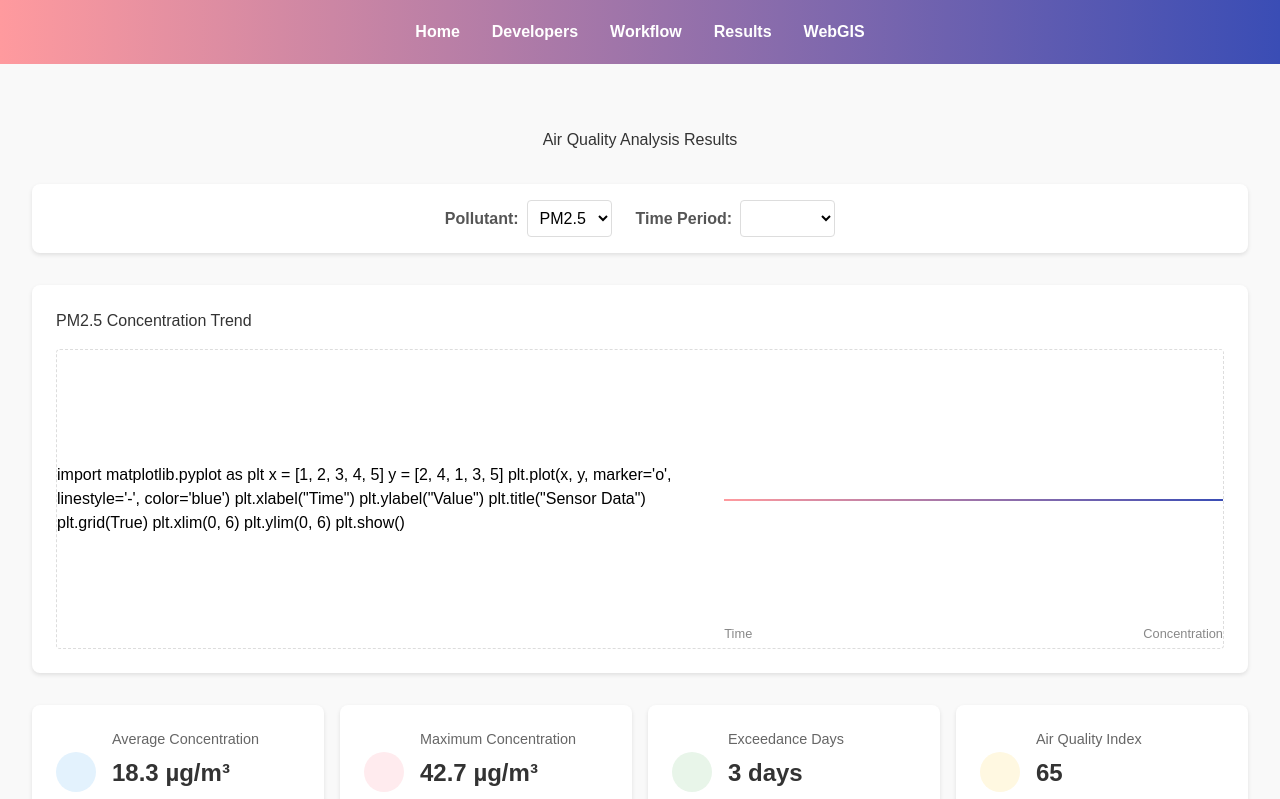
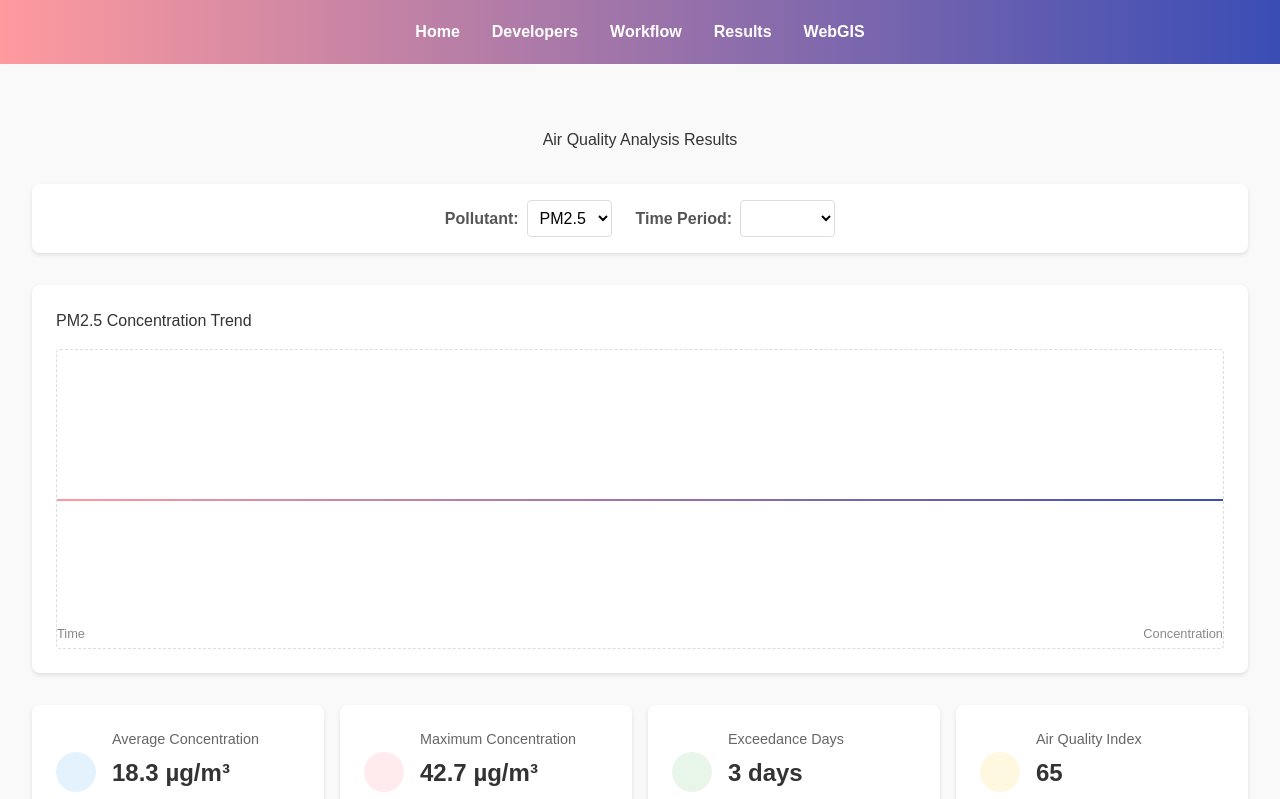
Before and after one commit to Yingbo2077/webgis_vue, a Vue app: page /results in a window 1280 px wide. Shown: the top 799 px of the page. Built offline with nearby package versions, Linux system fonts and the light colour scheme.

Commit message:
Update ResultPage.vue

```diff
--- a/src/views/ResultPage.vue
+++ b/src/views/ResultPage.vue
@@ -29,21 +29,6 @@
         <div class="chart-container">
           <h3>{{ selectedPollutantLabel }} Concentration Trend</h3>
           <div class="chart-placeholder">
-
-
-            import matplotlib.pyplot as plt
-
-            x = [1, 2, 3, 4, 5]
-            y = [2, 4, 1, 3, 5]
-
-            plt.plot(x, y, marker='o', linestyle='-', color='blue')
-            plt.xlabel("Time")
-            plt.ylabel("Value")
-            plt.title("Sensor Data")
-            plt.grid(True)
-            plt.xlim(0, 6)
-            plt.ylim(0, 6)
-            plt.show()
 
 
 
```
